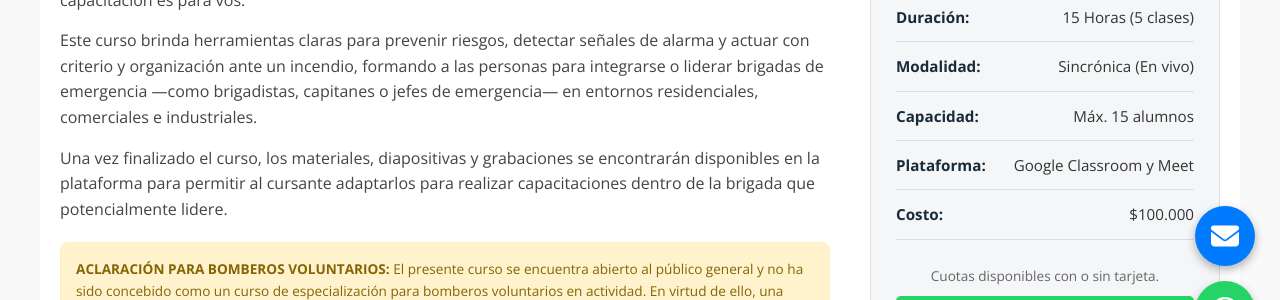
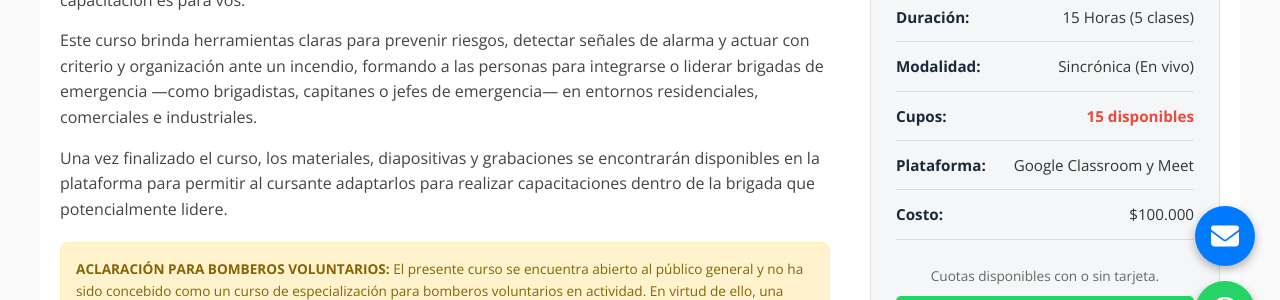
Before and after one commit to martov1/EDSI-nuevo-sitio, a Jekyll site: the page built from Particulares/Supervisor-y-brigadista/Supervisor-y-brigadista.html, in a window 1280 px wide. Shown: the part 534-834 px from the top of the page. Built offline with Jekyll 4.4.1, drawn with Linux system fonts in a browser that asks for light colours; some of the changed lines change nothing that is shown.

Commit message:
cupos disponibles en pagina del curso

```diff
--- a/Particulares/Supervisor-y-brigadista/Supervisor-y-brigadista.css
+++ b/Particulares/Supervisor-y-brigadista/Supervisor-y-brigadista.css
@@ -190,6 +190,11 @@
 }
 .info-row strong {
   color: var(--primary-dark);
+}
+
+#cupos-disponibles {
+  color: rgb(231, 76, 60);
+  font-weight: bold;
 }
 
 .inscription-box {
--- a/Particulares/Supervisor-y-brigadista/Supervisor-y-brigadista.html
+++ b/Particulares/Supervisor-y-brigadista/Supervisor-y-brigadista.html
@@ -338,7 +338,7 @@ redirect_from:
                     <div class="info-row"><strong>Horario:</strong> <span>19:00 a 22:00 hs</span></div>
                     <div class="info-row"><strong>Duración:</strong> <span>15 Horas (5 clases)</span></div>
                     <div class="info-row"><strong>Modalidad:</strong> <span>Sincrónica (En vivo)</span></div>
-                    <div class="info-row"><strong>Capacidad:</strong> <span>Máx. 15 alumnos</span></div>
+                    <div class="info-row"><strong>Cupos:</strong> <span id="cupos-disponibles">Cargando...</span></div>
                     <div class="info-row"><strong>Plataforma:</strong> <span>Google Classroom y Meet</span></div>
                     <div class="info-row"><strong>Costo:</strong> <span>$100.000</span></div>
 
@@ -357,5 +357,19 @@ redirect_from:
 
     </main>
     </script>
+    <script src="/Particulares/Supervisor-y-brigadista/cupos-curso.js"></script>
+    <script>
+      document.addEventListener("DOMContentLoaded", function () {
+        const cuposEl = document.getElementById("cupos-disponibles");
+
+        if (!cuposEl) return;
+
+        obtenerEstadoCupos({
+          elementoDestino: cuposEl,
+          formatearTexto: ({ cuposDisponibles }) =>
+            `${cuposDisponibles} disponibles`,
+        });
+      });
+    </script>
 </body>
 </html>
--- a/Particulares/Supervisor-y-brigadista/cupos-curso.js
+++ b/Particulares/Supervisor-y-brigadista/cupos-curso.js
@@ -4,32 +4,81 @@
  * Este archivo se reutiliza en distintas páginas para mostrar cuántos
  * cupos quedan disponibles según la planilla pública del curso.
  *********************************************************************/
+
+/*********************************************************************
+ * CONFIGURACIÓN
+ *
+ * Acá se define el ID de la planilla y la capacidad máxima del curso.
+ * Si cambias de curso, solo tenés que ajustar estos valores.
+ *********************************************************************/
+const CUPOS_CONFIG = {
+  spreadsheetId: "1rIE5dT2raFRLX7lyB_Qi-8IOVoq0cvr4slU7fDrJREs",
+  capacidadMaxima: 15,
+};
+
+/*********************************************************************
+ * FUNCION PRINCIPAL: obtenerEstadoCupos
+ *
+ * Qué devuelve:
+ * - un objeto con este formato:
+ *   {
+ *     confirmados: 12,
+ *     cuposDisponibles: 3,
+ *     totalInscriptos: 15
+ *   }
+ *
+ * Flujo:
+ * 1) toma el ID de la planilla y arma la URL pública de Google Sheets
+ * 2) hace fetch a esa URL
+ * 3) convierte la respuesta gviz en un array de objetos
+ * 4) cuenta cuántos registros tienen "Reserva confirmada" en "si" o "sí"
+ * 5) resta esa cantidad a la capacidad máxima
+ * 6) devuelve ese objeto y, si se pasa un elemento del DOM,
+ *    actualiza ese texto con la cantidad disponible
+ *********************************************************************/
 async function obtenerEstadoCupos({
-  spreadsheetId = "TU_SPREADSHEET_ID_AQUI",
-  capacidadMaxima = 20,
+  // ID público de la planilla de Google Sheets.
+  spreadsheetId = CUPOS_CONFIG.spreadsheetId,
+  // Cantidad máxima de personas que puede haber en el curso.
+  capacidadMaxima = CUPOS_CONFIG.capacidadMaxima,
+  // Nombre de la columna que indica si la reserva está confirmada.
   nombreColumna = "Reserva confirmada",
+  // Elemento del DOM donde se va a mostrar el texto final.
   elementoDestino = null,
+  // Función opcional para formatear el mensaje final.
   formatearTexto = null,
 } = {}) {
+  // URL pública para consultar la planilla en formato JSON.
   const jsonUrl = `https://docs.google.com/spreadsheets/d/${spreadsheetId}/gviz/tq?tqx=out:json`;
 
   try {
+    // 1) Pedimos los datos a la planilla pública.
     const response = await fetch(jsonUrl);
     if (!response.ok) {
       throw new Error(`HTTP ${response.status}`);
     }
 
+    // 2) Leemos la respuesta como texto, porque Google devuelve un formato especial.
     const text = await response.text();
+
+    // 3) Quitamos el prefijo y el cierre que Google agrega a la respuesta gviz.
     const jsonText = text
       .replace(/^\/\*.*\*\/\s*google\.visualization\.Query\.setResponse\(/, "")
       .replace(/\);\s*$/, "");
 
+    // 4) Parseamos el JSON a un objeto JavaScript.
     const gvizObj = JSON.parse(jsonText);
+
+    // 5) Tomamos los nombres de las columnas para luego mapear cada fila.
     const cols = (gvizObj.table.cols || []).map((col) =>
       col && col.label ? col.label.trim() : "",
     );
     const rows = gvizObj.table.rows || [];
 
+    // 6) Convertimos cada fila en un objeto estilo {
+    //    "Nombre": "Juan",
+    //    "Reserva confirmada": "si"
+    //    }
     const inscriptos = rows.map((row) => {
       const obj = {};
 
@@ -49,6 +98,7 @@ async function obtenerEstadoCupos({
       return obj;
     });
 
+    // 7) Contamos cuántas reservas están confirmadas.
     const confirmados = inscriptos.filter((item) => {
       const estado = String(item[nombreColumna] || "")
         .trim()
@@ -56,13 +106,20 @@ async function obtenerEstadoCupos({
       return estado === "si" || estado === "sí";
     }).length;
 
+    // 8) Calculamos cuántos cupos quedan.
     const cuposDisponibles = Math.max(0, capacidadMaxima - confirmados);
+
+    // 9) Armamos el resultado final que se devuelve a quien llame la función.
     const resultado = {
       confirmados,
       cuposDisponibles,
       totalInscriptos: inscriptos.length,
     };
 
+    // Log útil para depurar en consola mientras carga la página.
+    console.log("Cupos del curso:", resultado);
+
+    // 10) Si nos pasaron un elemento del DOM, actualizamos el texto visible.
     if (elementoDestino) {
       const texto =
         typeof formatearTexto === "function"
@@ -74,6 +131,7 @@ async function obtenerEstadoCupos({
 
     return resultado;
   } catch (error) {
+    // En caso de error, mostramos en consola y devolvemos un estado conservador.
     console.error("Error al obtener los datos de la planilla:", error);
 
     const resultadoFallback = {
@@ -86,7 +144,7 @@ async function obtenerEstadoCupos({
       elementoDestino.textContent =
         typeof formatearTexto === "function"
           ? formatearTexto(resultadoFallback)
-          : `${capacidadMaxima} cupos disponibles`;
+          : `hasta ${capacidadMaxima} participantes`;
     }
 
     return resultadoFallback;
```
